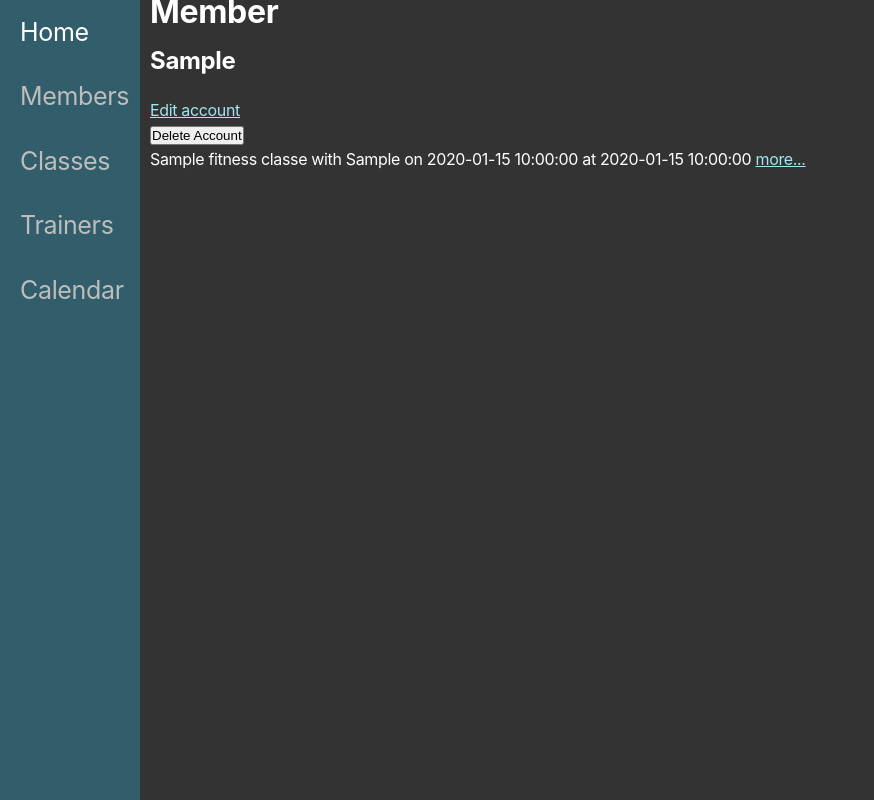
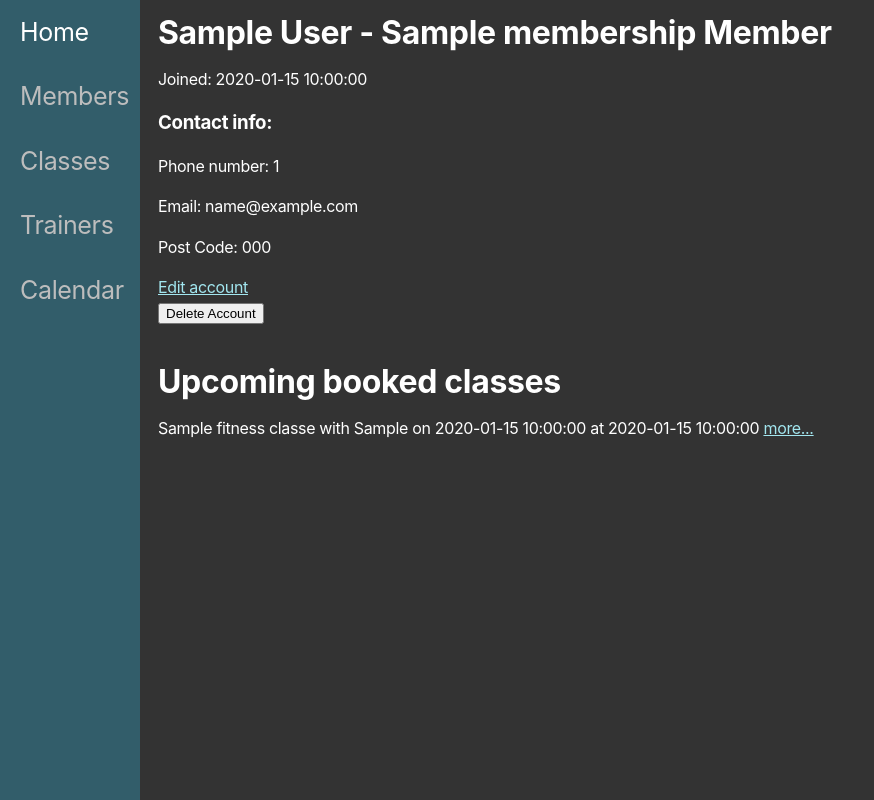
Before and after one commit to alexkinsey/kenetic_gym_schedual_planner, a Flask app: page /members/1 in a window 1280 px wide. Shown: the whole page, without its empty margins (0-874 px from the left). Run offline with Flask 2, Linux system fonts and the light colour scheme; a database or web service that is not in the repository returns one stand-in record (values such as "Sample title"); some libraries are stand-ins or nearby versions.

Commit message:
added more data to html

```diff
--- a/static/css/style.css
+++ b/static/css/style.css
@@ -1,9 +1,7 @@
-*{
+/* *{
 	margin: 0px;
 	padding: 0px;
-
-
-}
+} */
 html{
     background-color:#333333;
     text-decoration: none;
@@ -15,6 +13,9 @@ html{
 }
 a{
     color: #A2E6EF;
+}
+main{
+    margin-top: 20px;
 }
 
 /* The sidebar menu */
--- a/templates/attendances/new.html
+++ b/templates/attendances/new.html
@@ -2,7 +2,6 @@
 
 {% block content %}
     <h1>{{ fitness_class.title }} on {{ fitness_class.date }} at {{ fitness_class.time }}</h1>
-    <br>
 
     <form action="/attendances" method="post">
         <div>
--- a/templates/fitness_classes/edit.html
+++ b/templates/fitness_classes/edit.html
@@ -2,7 +2,6 @@
 
 {% block content %}
     <h1>Edit {{fitness_class.title}}</h1>
-    <br>
     <form action="/classes/{{fitness_class.id}}" method="post">
         <div>
             <label for="title">Title:</label>
--- a/templates/fitness_classes/index.html
+++ b/templates/fitness_classes/index.html
@@ -2,14 +2,11 @@
 
 {% block content %}
     <h1>All classes</h1>
-    <br>
     <a href="/classes/new">Create new class</a>
-    <br>
     {% for fitness_class in all_fitness_classes %}
         <p>
-            {{ fitness_class.title }} with {{ fitness_class.trainer.first_name }}
+            {{fitness_class.title}} with {{fitness_class.trainer.first_name}} on {{fitness_class.date}}
             <a href="/classes/{{fitness_class.id}}">more...</a>
         </p>
-        <br>
     {% endfor %}
 {% endblock %}
--- a/templates/fitness_classes/new.html
+++ b/templates/fitness_classes/new.html
@@ -2,7 +2,6 @@
 
 {% block content %}
     <h1>Create new class</h1>
-    <br>
     <form action="/classes" method="post">
         <div>
             <label for="title">Title:</label>
--- a/templates/members/edit.html
+++ b/templates/members/edit.html
@@ -2,7 +2,6 @@
 
 {% block content %}
     <h1>Edit {{member.first_name}} {{member.last_name}}'s details</h1>
-    <br>
     <form action="/members/{{member.id}}" method="post">
         <div>
             <label for="first_name">First Name:</label>
--- a/templates/members/index.html
+++ b/templates/members/index.html
@@ -2,13 +2,11 @@
 
 {% block content %}
     <h1>All members</h1>
-    <br>
     <a href="members/new">Create new member</a>
     {% for member in all_members %}
         <p>
-            {{member.first_name}} {{member.last_name}} - {{member.membership}}
+            {{member.first_name}} {{member.last_name}} - {{member.membership.capitalize()}} Membership - Joined {{member.join_date}}
             <a href="/members/{{member.id}}">more...</a>
         </p>
-        <br>
     {% endfor %}
 {% endblock %}
--- a/templates/members/new.html
+++ b/templates/members/new.html
@@ -2,7 +2,6 @@
 
 {% block content %}
     <h1>Create new member</h1>
-    <br>
     <form action="/members" method="post">
         <div>
             <label for="first_name">First Name:</label>
--- a/templates/members/show.html
+++ b/templates/members/show.html
@@ -1,15 +1,20 @@
 {% extends 'base.html'%}
 
 {% block content %}
-    <h1>Member</h1>
-    <br>
-    <h2>{{ member.first_name }}</h2>
-    <br>
+    <h1>{{member.first_name}} {{member.last_name}} - {{member.membership.capitalize()}} Member</h1>
+    <p>Joined: {{member.join_date}}</p>
+    <h3>Contact info:</h3>
+    <p>Phone number: {{member.phone_number}}</p>
+    <p>Email: {{member.email}}</p>
+    <p>Post Code: {{member.post_code}}</p>
+
     <a href="/members/{{member.id}}/edit">Edit account</a>
     <form action="/members/{{ member.id }}/delete" method="post">
         <input type="submit" value="Delete Account">
     </form>
+    <br>
 
+    <h1>Upcoming booked classes</h1>
     {% for fitness_class in fitness_classes %}
     <p>
         {{fitness_class.title}} with {{ fitness_class.trainer.first_name }} on {{ fitness_class.date }} at {{ fitness_class.time }}
```
Also changed, not shown: templates/fitness_classes/show.html (+4 -5 lines).
